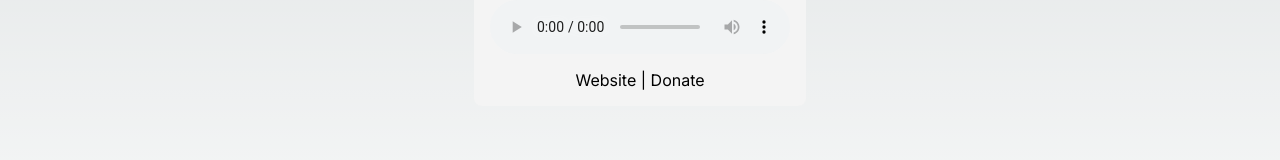
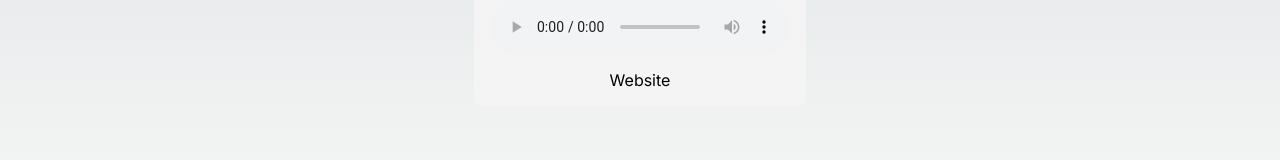
Before and after one commit to beetosu/stations.cool, a Next.js app: page / in a window 1280 px wide. Shown: the part 388-548 px from the top of the page. Built offline with nearby package versions, Linux system fonts and the light colour scheme.

Commit message:
only show donation if we have it

```diff
--- a/app/components/station-player/station-player.tsx
+++ b/app/components/station-player/station-player.tsx
@@ -6,6 +6,11 @@ type StationPlayerProps = {
 }
 
 export default function StationPlayer({ currentStation }: StationPlayerProps) {
+    function getLinks(): JSX.Element {
+        return currentStation.donationUrl ? (<div>
+            <a href={currentStation.url}>Website</a> | <a href={currentStation.donationUrl}>Donate</a>
+        </div>) : (<a href={currentStation.url}>Website</a>)
+    }
 
     return (
     <div className={styles.stationPlayer}>
@@ -13,7 +18,7 @@ export default function StationPlayer({ currentStation }: StationPlayerProps) {
         <p>{currentStation.location}</p>
         <audio className={styles.audioPlayer} controls src={currentStation.audioUrl}></audio>
         <div>
-        <a href={currentStation.url}>Website</a> | <a href={currentStation.donationUrl}>Donate</a>
+            {getLinks()}
         </div>
     </div>
     )
```
Lines whose indentation alone changed are shown as unchanged.
